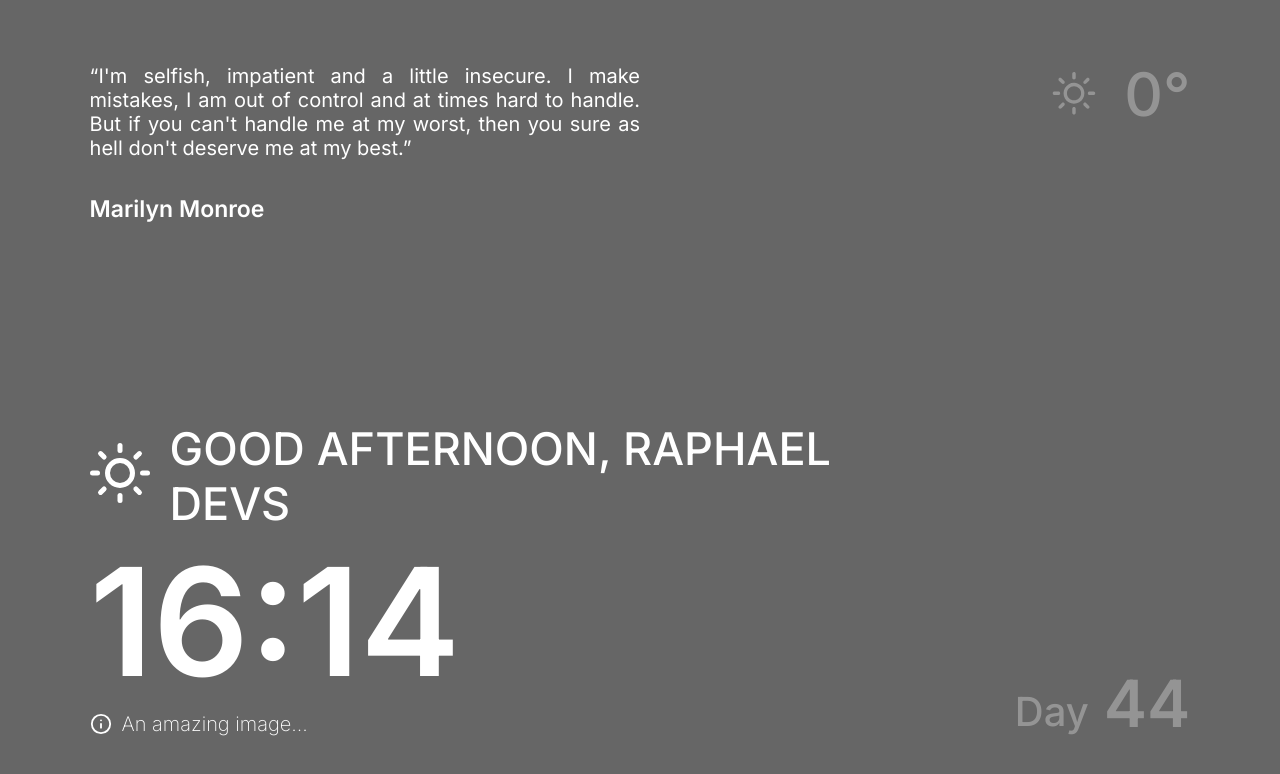
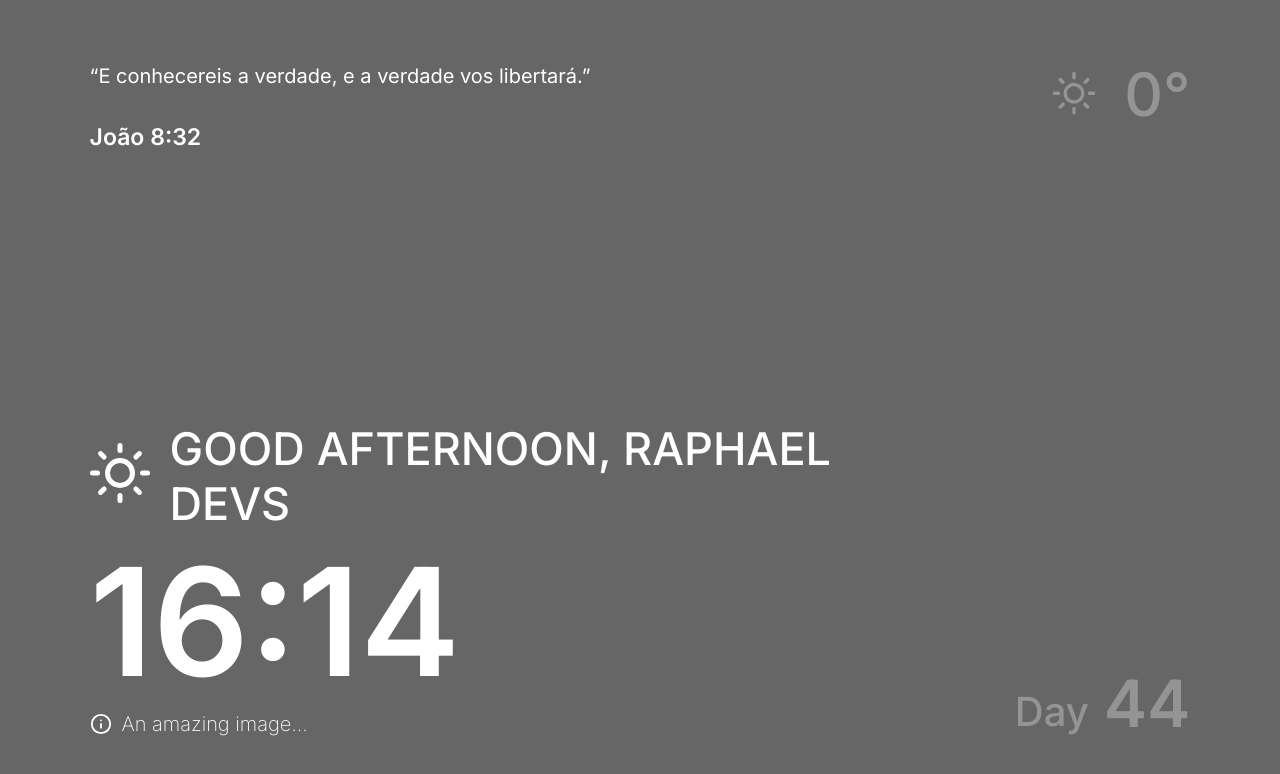
Before and after one commit to raphaeldevs/clock-app, a React (Create React App) app: page / in a window 1280 px wide. Shown: the top 774 px of the page. Built offline with nearby package versions, Linux system fonts and the light colour scheme; no server answers.

Commit message:
feat: change quote

```diff
--- a/src/components/Quote/index.js
+++ b/src/components/Quote/index.js
@@ -1,10 +1,10 @@
 import { Container } from './styles'
 
 export default function Quote() {
-	return (
-  	<Container>
-  		<q>I'm selfish, impatient and a little insecure. I make mistakes, I am out of control and at times hard to handle. But if you can't handle me at my worst, then you sure as hell don't deserve me at my best.</q>
-  		<h3>Marilyn Monroe</h3>
-  	</Container>
-	)
+  return (
+    <Container>
+      <q>E conhecereis a verdade, e a verdade vos libertará.</q>
+      <h3>João 8:32</h3>
+    </Container>
+  )
 }
```
